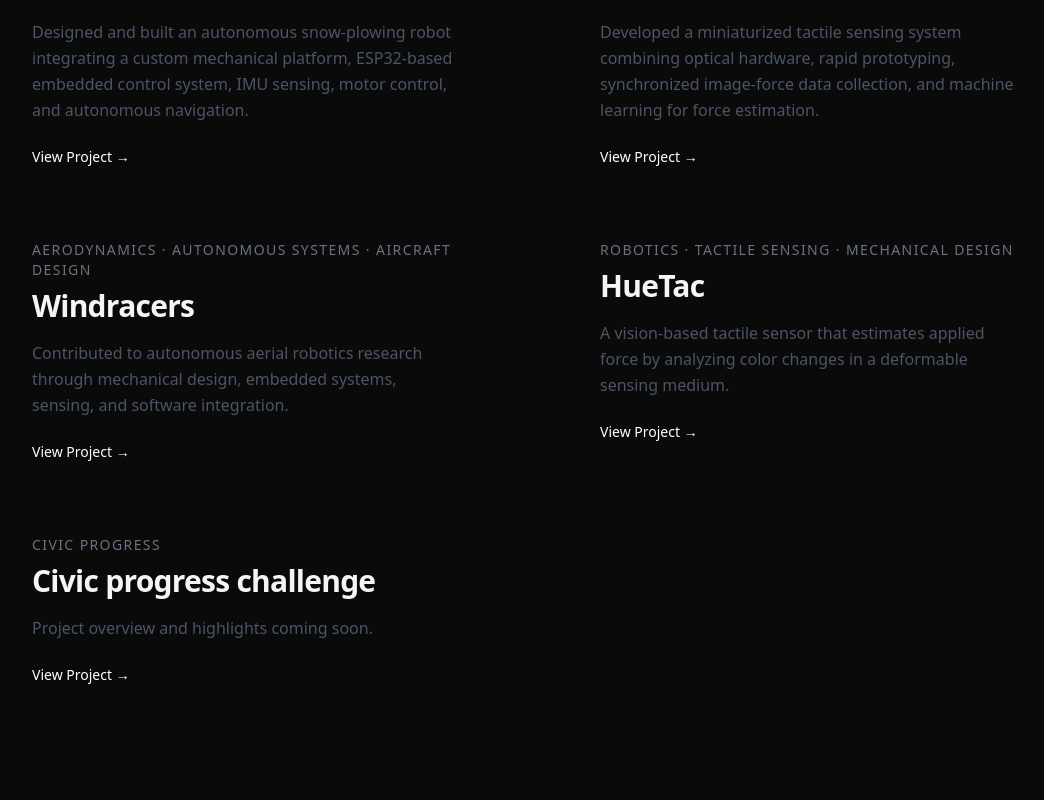
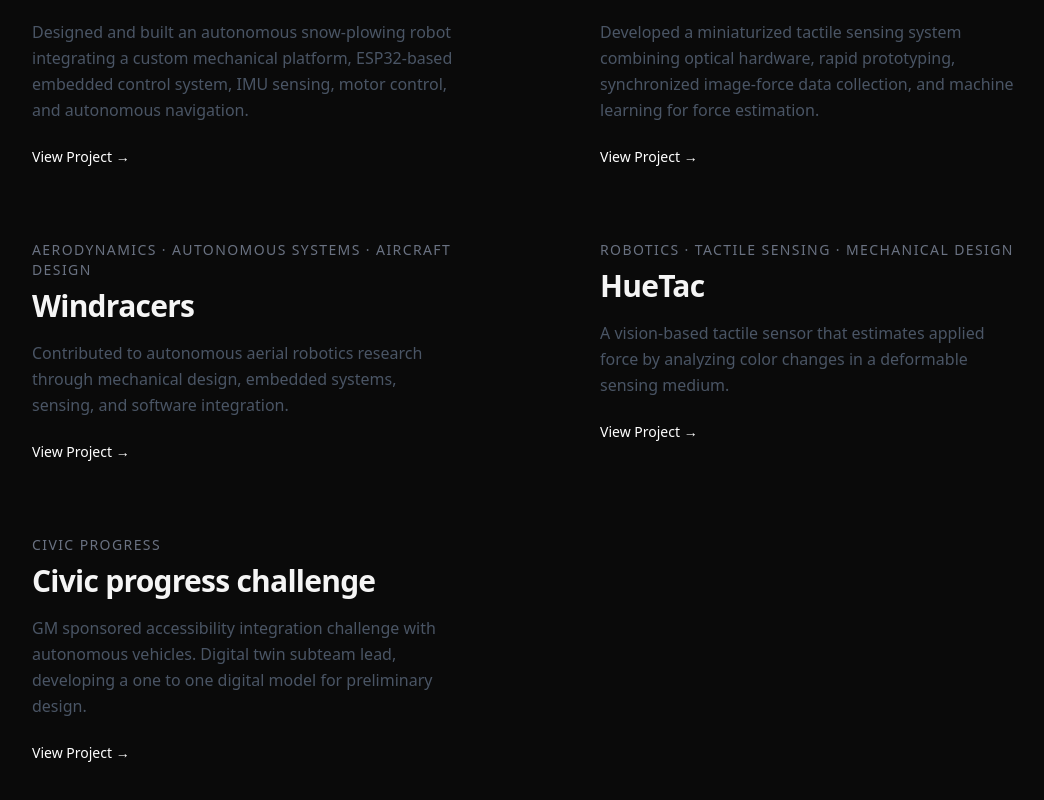
Before and after one commit to mvrshek/mv-portfolio, a Next.js app: page /projects in a window 1280 px wide. Shown: the part 533-1333 px from the top of the page, without its empty margins (160-1204 px from the left). Built offline with nearby package versions, Linux system fonts and the light colour scheme.

Commit message:
minor civic progress updates

```diff
--- a/app/projects/civic-progress-challenge/page.tsx
+++ b/app/projects/civic-progress-challenge/page.tsx
@@ -46,7 +46,7 @@ export default function CivicProgressChallengePage() {
       <section className="px-8 pb-32 md:px-16 lg:px-24">
         <div className="mx-auto grid max-w-7xl gap-12 border-t border-white/10 pt-16 md:grid-cols-2 md:items-center">
           <CivicProjectImage
-            src="/civic-progress-challenge/detail.jpg"
+            src="/civic-progress-challenge/detail.png"
             alt="Civic progress challenge project detail"
             sizes="(min-width: 1536px) 616px, (min-width: 768px) 50vw, 100vw"
           />
--- a/components/Projects.tsx
+++ b/components/Projects.tsx
@@ -56,7 +56,7 @@ export default function Projects() {
         <ProjectCard
           title="Civic progress challenge"
           category="Civic Progress"
-          description="Project overview and highlights coming soon."
+          description="GM sponsored accessibility integration challenge with autonomous vehicles. Digital twin subteam lead, developing a one to one digital model for preliminary design."
           slug="civic-progress-challenge"
         />
 
```
